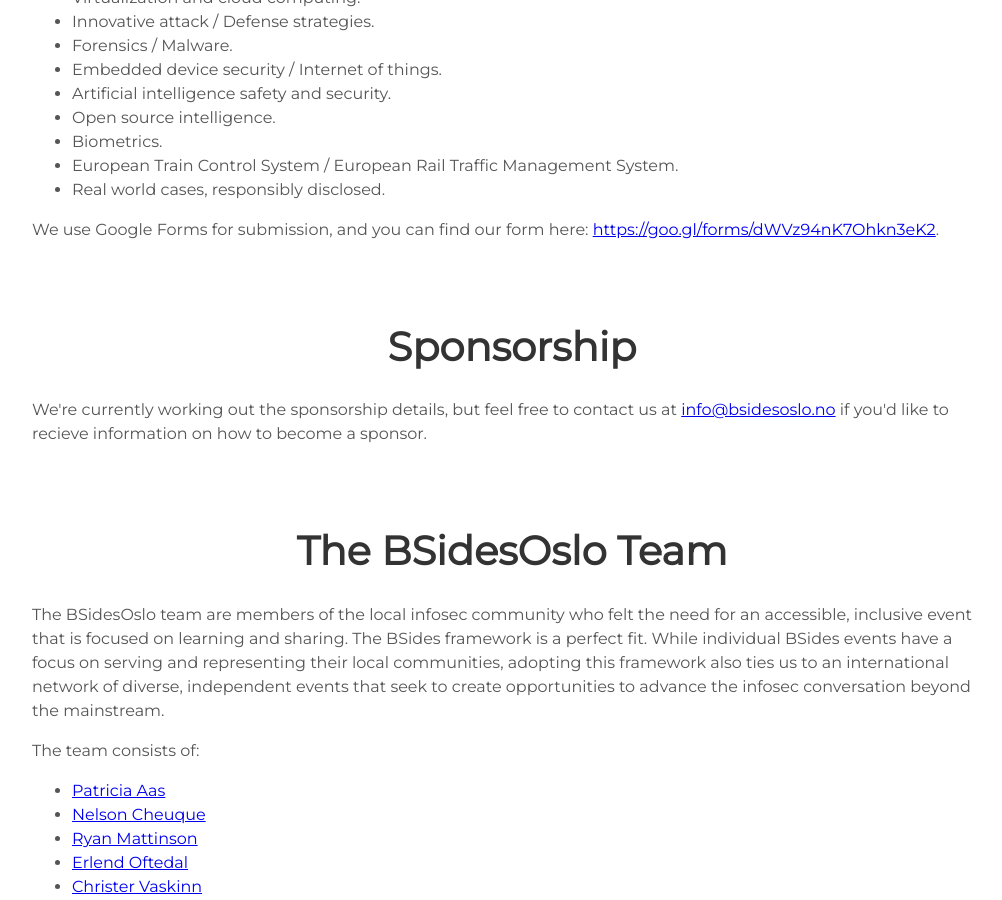
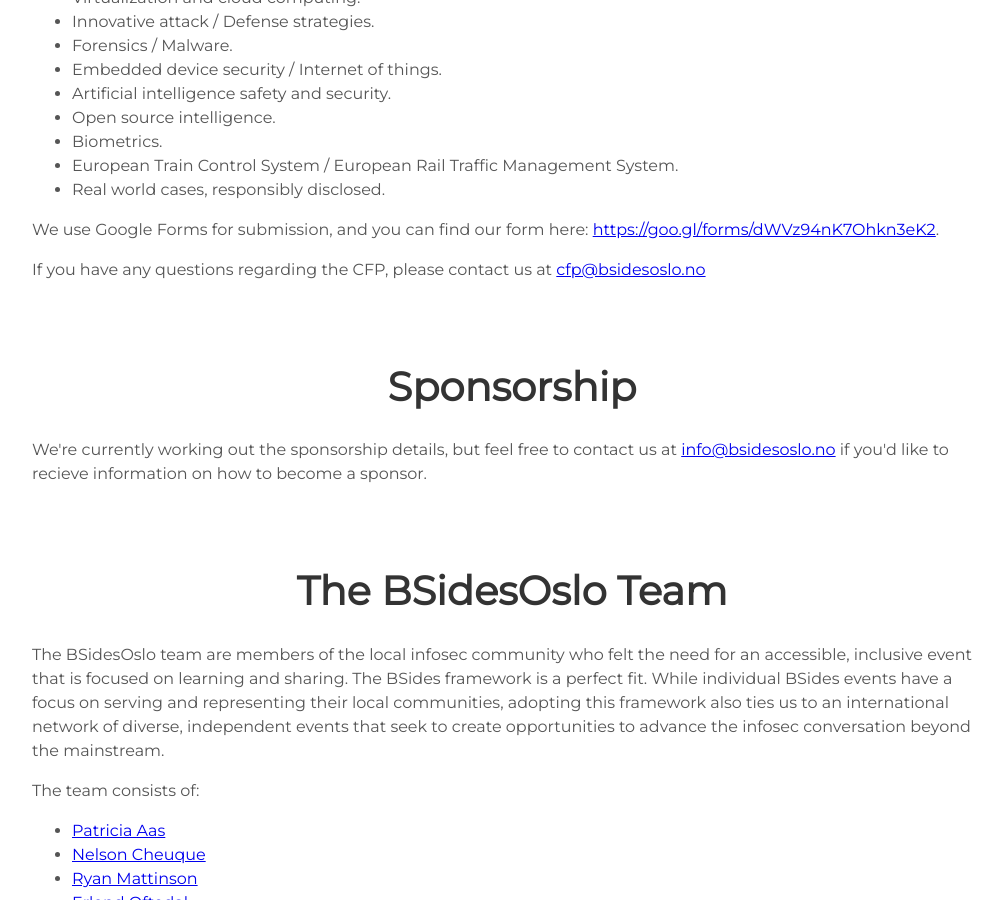
Before and after one commit to eoftedal/2019, a Jekyll site: the page built from index.html, in a window 1280 px wide and 900 px high, scrolled down 1700 px. Shown: the whole window, without its empty margins (128-1130 px from the left). Built offline with Jekyll 4.4.1, drawn with Linux system fonts in a browser that asks for light colours.

Commit message:
Added line about contacting us in CFP

```diff
--- a/index.html
+++ b/index.html
@@ -33,6 +33,7 @@
       </ul>
 
       <p>We use Google Forms for submission, and you can find our form here: <a href="{{ site.cfp_form }}">{{ site.cfp_form }}</a>.</p>
+      <p>If you have any questions regarding the CFP, please contact us at <a href="mailto:{{ site.email_cfp }}">{{ site.email_cfp }}</a></p>
 
       </section>
 </div>
```
